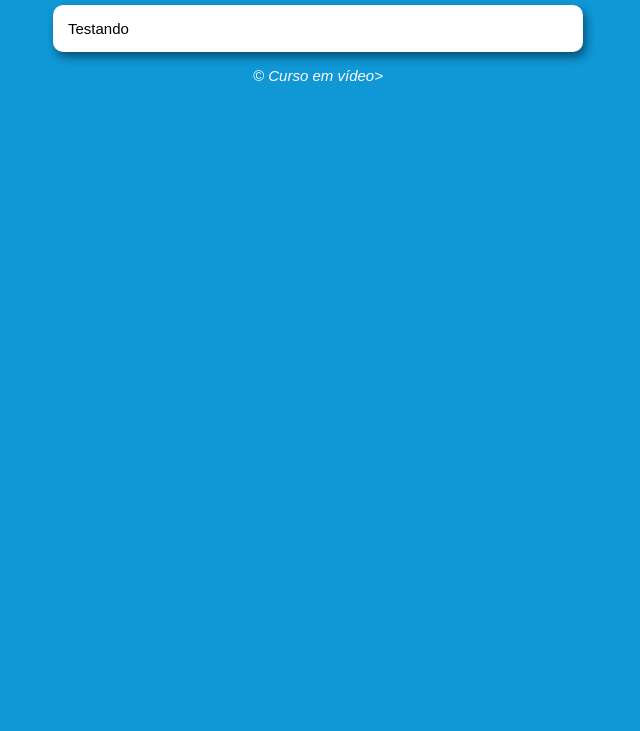
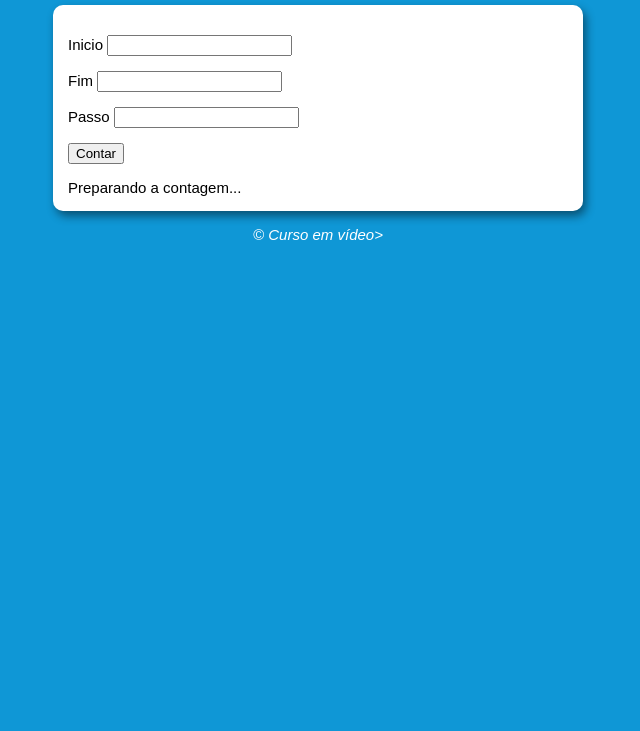
Before and after one commit to lukasdasilvapereira/super-contador, a plain HTML site: page index.html in a window 1280 px wide. Shown: the part 69-800 px from the top of the page, without its empty margins (322-962 px from the left). Drawn offline with Linux system fonts and the light colour scheme.

Commit message:
Código Finalizado

```diff
--- a/index.html
+++ b/index.html
@@ -1,23 +1,43 @@
 <!DOCTYPE html>
-<html lang="en">
+<html lang="pt-br">
+
 <head>
     <meta charset="UTF-8">
     <meta name="viewport" content="width=device-width, initial-scale=1.0">
-    <title>Modelo de Exercício</title>
+    <title>Super Contador</title>
     <link rel="stylesheet" href="style.css">
 </head>
+
 <body>
     <header>
-        <h1>Titulo</h1>
+        <h1>Vamos Contar</h1>
     </header>
 
     <section>
-        <div>Testando</div>
-        <div></div>
+        <div>
+            <p>Inicio
+                <input type="number" id="start">
+            </p>
+            <p>Fim
+                <input type="number" id="end">
+            </p>
+            <p>Passo
+                <input type="number" id="step">
+            </p>
+            <p>
+                <input type="button" value="Contar" onclick="contar()">
+            </p>
+        </div>
+        <div id="res">
+            Preparando a contagem...
+        </div>
     </section>
 
     <footer>
         <p>&copy; Curso em vídeo></p>
     </footer>
+
+    <script src="script.js"></script>
 </body>
+
 </html>
--- /dev/null
+++ b/script.js
@@ -0,0 +1,30 @@
+function contar() {
+    let ini = document.getElementById('start')
+    let fim = document.getElementById('end')
+    let step = document.getElementById('step')
+    let res = document.getElementById('res')
+
+    if (ini.value.length == 0 || fim.value.length == 0 || step.value.length == 0) {
+        window.alert("Todos os campos devem ser preenchidos.")
+    } else {
+       res.innerHTML = 'Contando'
+       let i = Number(ini.value)
+       let f = Number(fim.value)
+       let p = Number(step.value)
+
+       if (p <= 0) {
+        window.alert('Passo Inválido, Considerando passo 1')
+        p = 1
+       }
+        if (i < f){
+            for(let c = i; c <= f; c += p) {
+                res.innerHTML +=  ` ${c} 👉`
+               }
+         } else {
+            for(let c = i; c >= f; c -= p) {
+                res.innerHTML +=  ` ${c} 👉`
+            }
+         }
+       res.innerHTML += `🏳️`
+    }
+}
```
